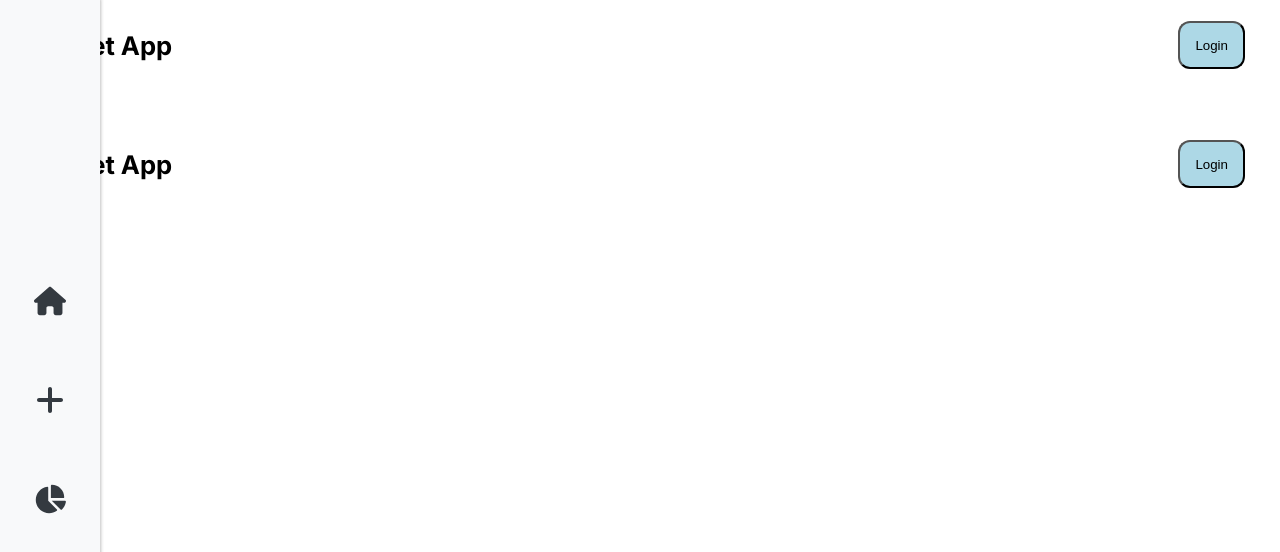
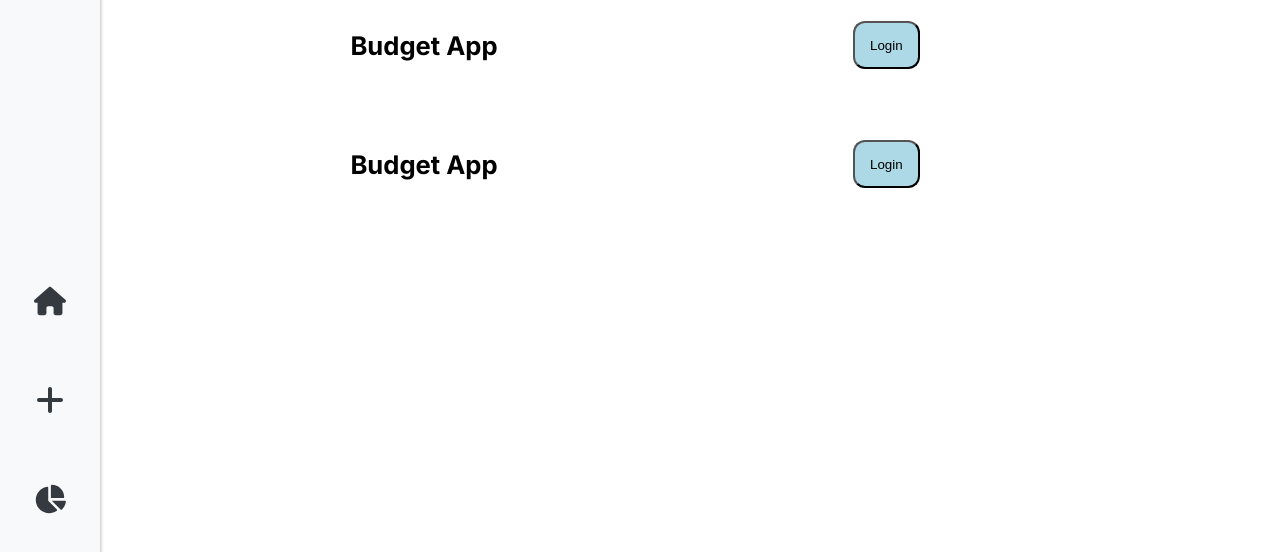
Before and after one commit to benediktbrenk/budget-app, a Next.js app: page /layout in a window 1280 px wide. Shown: the top 552 px of the page. Built offline with nearby package versions, Linux system fonts and the light colour scheme; no server answers; the database is empty.

Commit message:
delete unnecessary code

```diff
--- a/components/Header/Header.styled.js
+++ b/components/Header/Header.styled.js
@@ -6,9 +6,10 @@ export const HeaderContainer = styled.header`
   margin-top: 10px;
   margin-bottom: 15px;
   display: flex;
-  justify-content: space-between;
+  justify-content: space-evenly;
   align-items: center;
   padding: 25px;
+  gap: 20px;
 `;
 
 export const Headline = styled.h1`
--- a/components/TransactionDetails/index.js
+++ b/components/TransactionDetails/index.js
@@ -13,6 +13,9 @@ export default function TransactionDetails({
     <main>
       <article>
         <Styled.DetailsContainer>
+          <Styled.ItemText>
+            <strong>Details</strong>
+          </Styled.ItemText>
           <Styled.ItemContainer>
             <Styled.Label>Title:</Styled.Label>
             <Styled.ItemText>{currentTransaction.name}</Styled.ItemText>
--- a/pages/details/[id].js
+++ b/pages/details/[id].js
@@ -24,7 +24,6 @@ export default function TransactionDetailsPage({
 
   return (
     <>
-      <Header title="Details"></Header>
       <Styled.Main>
         <TransactionDetails
           currentTransaction={currentTransaction}
```
